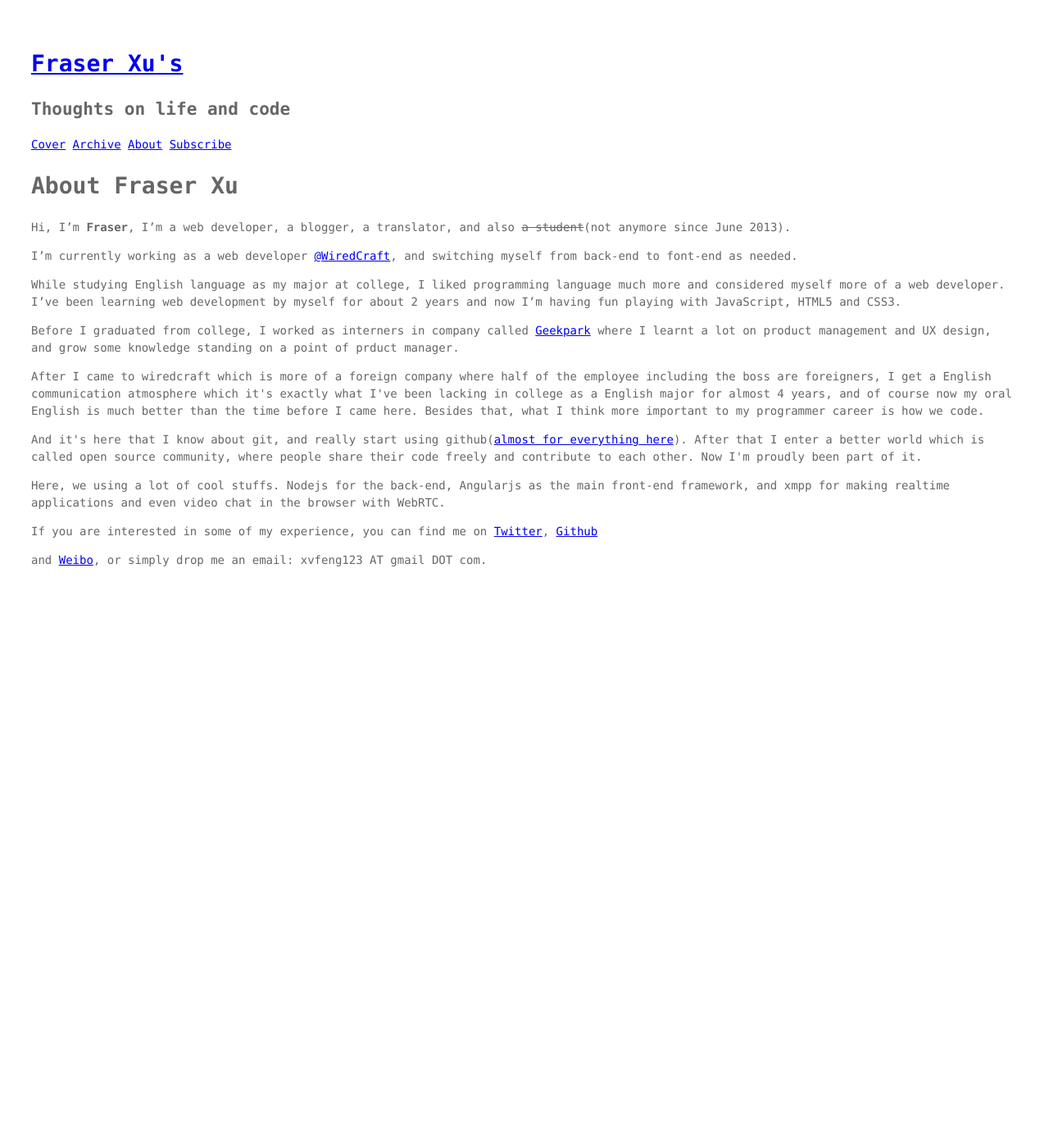
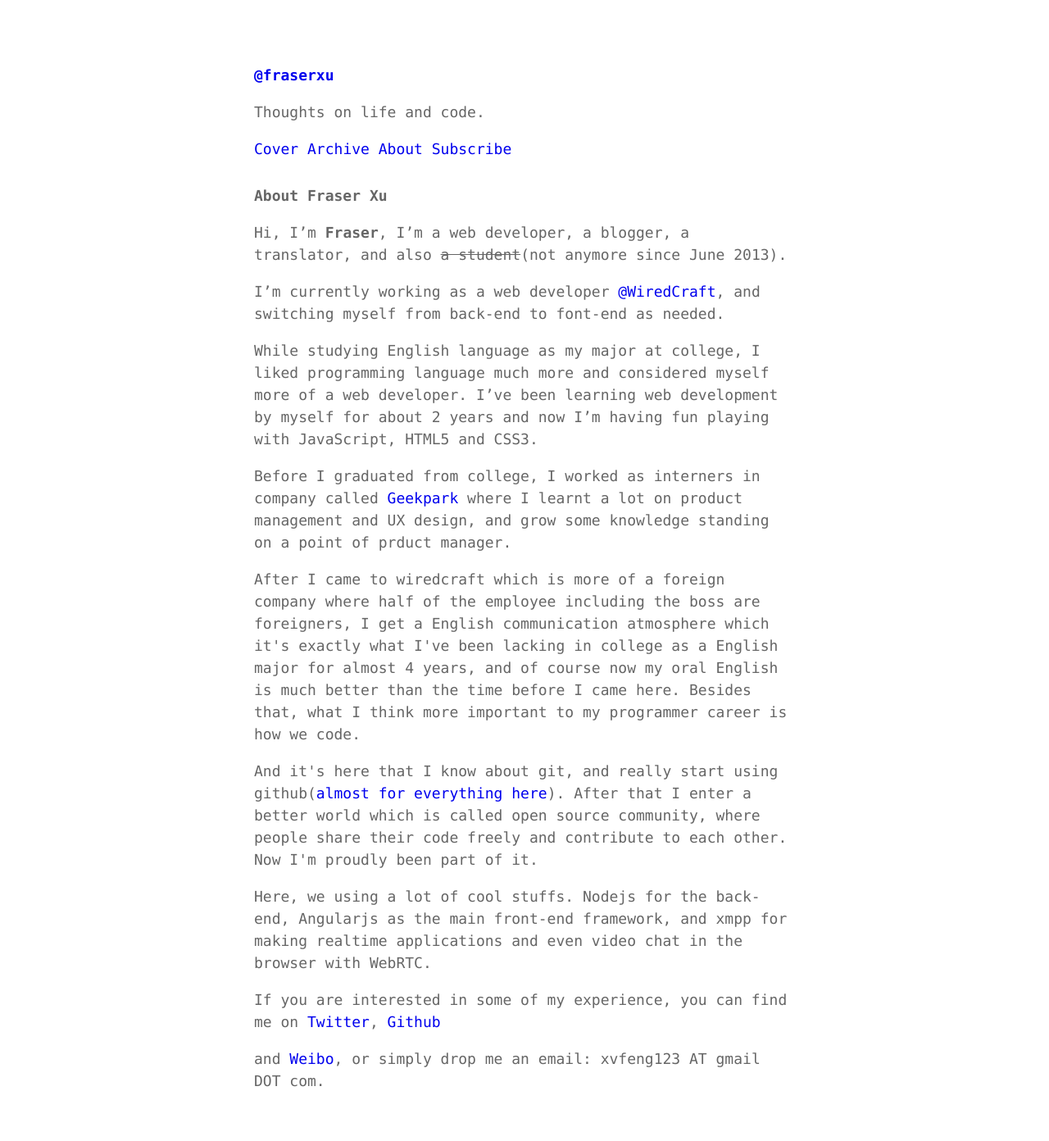
Before and after one commit to fraserxu/fraserxu.github.io, a Jekyll site: the page built from about.html, in a window 1280 px wide. Shown: the whole page at 82% size. Built offline with Jekyll 4.4.1, drawn with Linux system fonts in a browser that asks for light colours; Markdown is read by kramdown in place of the engine named in the settings; before the commit the page ends 900 px from its top, so only the background shows below that.

Commit message:
save my progress

```diff
--- a/_layouts/default.html
+++ b/_layouts/default.html
@@ -14,8 +14,8 @@
       <h3>
         <a href="/" title="Home">@fraserxu</a>
       </h3>
-      <p>Currently write JavaScript at Wiredcraft. Here I write my thoughts on life and code.</p>
-      <ul>
+      <p>Thoughts on life and code.</p>
+      <ul class="nav">
         <li><a href="/">Cover</a></li>
         <li><a href="/archive.html">Archive</a></li>
         <li><a href="/about.html">About</a></li>
--- a/about.html
+++ b/about.html
@@ -1,27 +1,6 @@
-<!DOCTYPE html>
-<html>
-<head>
-  <meta http-equiv="content-type" content="text/html; charset=utf-8" />
-  <title>About Fraser Xu</title>
-  <meta name="author" content="Fraser Xu" />
-  <link rel="stylesheet" href="/css/screen.css" type="text/css" media="screen, projection" />
-  <link rel="stylesheet" href="/css/pygments-manni.css" type="text/css" media="screen, projection" />
-</head>
-<body>
-
-  <div class="container">
-
-    <div class="header">
-      <h1><a href="/">Fraser Xu's</a></h1>
-      <h2>Thoughts on life and code</h2>
-    </div>
-
-    <div class="nav">
-      <a href="/">Cover</a>
-      <a href="/archive.html">Archive</a>
-      <a href="/about.html">About</a>
-      <a href="/atom.xml">Subscribe</a>
-    </div>
+---
+layout: default
+---
 
 <div class="content">
   <h1>About Fraser Xu</h1>
--- a/css/screen.css
+++ b/css/screen.css
@@ -1,3 +1,35 @@
+/*
+* Reset
+*/
+html,
+body {
+  margin: 0;
+  padding: 0;
+}
+
+html {
+  font-size: 62.5%;
+}
+
+/* Lists */
+ul, ol {
+  padding: 0;
+  margin: 0 0 20px;
+}
+
+li {
+  list-style: none;
+}
+
+/* Links */
+a {
+  text-decoration: none;
+}
+a:hover {
+  text-decoration: underline;
+}
+
+
 body {
   padding: 30px;
   font-family: Menlo, Monaco, monospace;
@@ -6,3 +38,50 @@ body {
   color: #666;
   background-color: #fff;
 }
+
+header {
+  margin-bottom: 30px;
+}
+
+header h3 {
+  font-size: 18px;
+}
+
+ul.nav li{
+  display: inline;
+}
+
+.container {
+  margin: 0 auto;
+  max-width: 660px;
+}
+
+.content h1 {
+  font-size: 18px;
+}
+
+.meta {
+  font-size: 12px;
+  color: #ccc;
+  font-style: italic;
+}
+
+/*
+* Small size device
+*/
+
+@media (min-width: 768px) {
+  body {
+    font-size: 18px;
+  }
+}
+
+/*
+* Big size device
+*/
+
+@media (min-width: 1024px) {
+  body {
+    padding: 60px 30px;
+  }
+}
```
Also changed, not shown: other parts of about.html (+0 -16 lines). Lines whose indentation alone changed are shown as unchanged.
